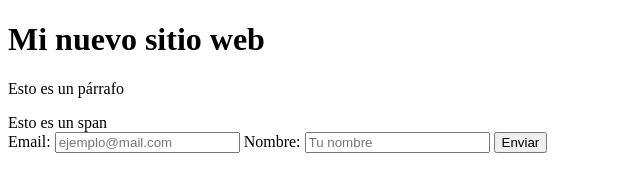
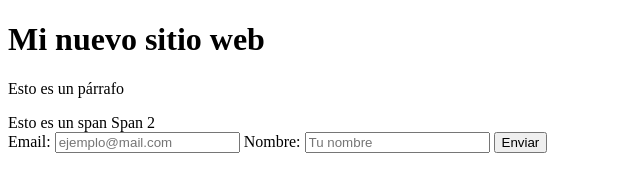
Before and after one commit to FrangerAlastre/GitCourse, a plain HTML site: page index.html in a window 1280 px wide. Shown: the full height of the page, 0-640 px from the left. Drawn offline with Linux system fonts and the light colour scheme.

Commit message:
Merge conflicts 2.1

```diff
--- a/index.html
+++ b/index.html
@@ -9,6 +9,7 @@
     <h1>Mi nuevo sitio web</h1>
     <p>Esto es un párrafo</p>
     <span>Esto es un span</span>
+    <span>Span 2</span>
     <div>
         <form action="">
             Email:
```
